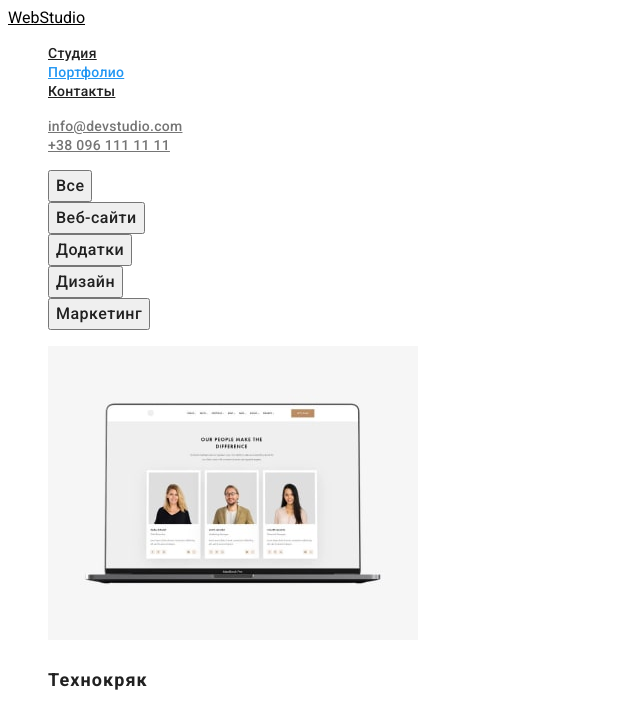
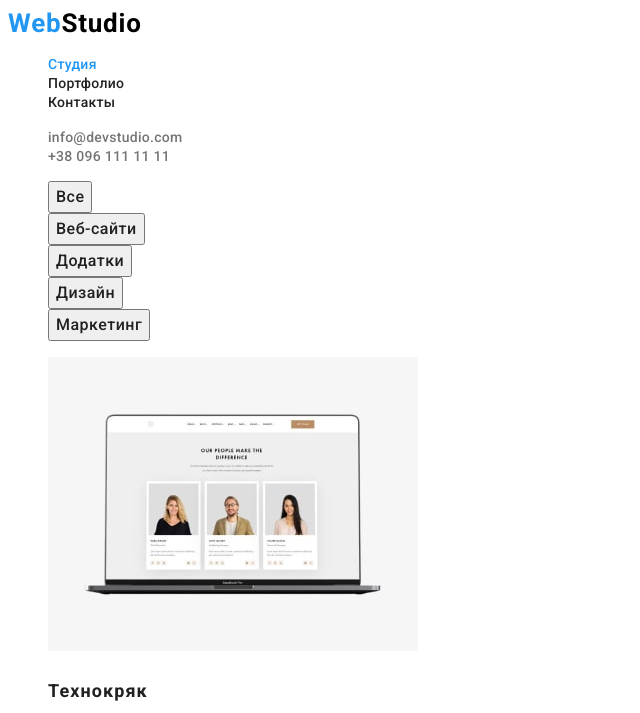
Before and after one commit to BorisPustovyi/goit-markup-homework-02, a plain HTML site: page portfolio.html in a window 1280 px wide. Shown: the top 713 px of the page, without its empty margins (0-640 px from the left). Drawn offline with Linux system fonts and the light colour scheme.

Commit message:
add mentor edits
1. Лого зробіть за макетом
2. Для hero-title приберіть фоновий колір, задайте для секції за макетом
3. hero-button зробіть синьою одразу
4. Для .footer фоновий колір задайте за макетом
5. На сторінці порфтоліо приберіть підкреслення для посилань

```diff
--- a/css/styles.css
+++ b/css/styles.css
@@ -6,6 +6,7 @@
     --wighte-color: #ffffff;
     --background-btn-color:#F5F4FA;
     --contacts-color:rgba(255, 255, 255, 0.6);
+    --hero-and-footer-background-color:#2F303A;
 }
 body {
 	font-family:Roboto, sans-serif;
@@ -14,8 +15,16 @@ body {
 }
 
 .logo {
-	color:var(--black-color);
-}
+color:var(--accent-text-color);
+font-style: normal;
+font-weight: 700;
+font-size: 26px;
+line-height: 1,19;
+letter-spacing: 0.03em;
+text-decoration: none;}
+.header-logo{color:var(--black-color)}
+.footer-logo{color:var(--wighte-color)}
+
 .list {
 	list-style: none;
 }
@@ -64,6 +73,7 @@ letter-spacing: 0.02em;
 /* ------------------------герой-------------------- */
 /* bcg-color для hero-title- демонстр-ный */
 
+.hero{background-color:var(--hero-and-footer-background-color) ;}
 .hero-title{
 font-weight: 900;
 font-size: 44px;
@@ -72,7 +82,7 @@ text-align: center;
 letter-spacing: 0.06em;
 text-transform: uppercase;
 color: var(--wighte-color);
-background-color: aquamarine;}
+;}
 .hero-button
 {
     cursor: pointer;
@@ -84,13 +94,10 @@ background-color: aquamarine;}
     align-items: center;
     text-align: center;
     letter-spacing: 0.06em;
-    color: var(--title-text-color);
-    background-color: var(--background-btn-color-);
-    }
-.hero-button:hover,.hero-button:focus{
     color:var(--wighte-color);
     background-color:var(--accent-text-color);
-}
+    }
+.hero-button:hover,.hero-button:focus{}
 /* -------------------------------------------- */
 .section-title{
 font-weight: 700;
@@ -130,8 +137,8 @@ line-height: 19px;
 }
 /* ----------------------footer-------------------- */
 .footer {
-    background-color: aquamarine;
-/* добавлен демонстрационно */
+    background-color: var(--hero-and-footer-background-color);
+
 }
 .adress-item {
 font-style:normal;
--- a/portfolio.html
+++ b/portfolio.html
@@ -17,16 +17,16 @@
 		<!--шапка с лого-->
 		<header>
 			<nav class="header-nav">
-				<a href="index.html" class="logo">WebStudio</a>
+				<a href="index.html" class="logo">Web<span class="header-logo">Studio</span></a>
 				<ul class="heder-list list">
-					<li class="header-item"><a href="./index.html" class="link">Студия</a></li>
-					<li class="header-item"><a href="./portfolio.html" class="link current	">Портфолио</a></li>
-					<li class="header-item"><a href="" class="link">Контакты</a></li>
+					<li class="header-item"><a href="./index.html" class="link current deco">Студия</a></li>
+					<li class="header-item"><a href="./portfolio.html" class="link deco">Портфолио</a></li>
+					<li class="header-item"><a href="" class="link deco">Контакты</a></li>
 				</ul>
-			</nav>
-			<ul class="nav-adress list">
-				<li class="nav-adress-item"><a href="mailto:info@devstudio.com" class="header-mail">info@devstudio.com</a></li>
-				<li class="nav-adress-item"><a href="tel:+380961111111" class="header-tel">+38 096 111 11 11</a></li>
+				</nav>
+				<ul class="nav-adress list">
+				<li class="nav-adress-item"><a href="mailto:info@devstudio.com" class="header-mail deco">info@devstudio.com</a></li>
+				<li class="nav-adress-item"><a href="tel:+380961111111" class="header-tel deco">+38 096 111 11 11</a></li>
 			</ul>
 		</header>
 		<main>
@@ -90,7 +90,7 @@
 			</section>
 		</main>
 		<footer class="footer">
-			<a href="index.html" class="logo">WebStudio</a>
+			<a href="index.html" class="logo">Web<span class="footer-logo">Studio</span></a>
 			<address class="contacts">
 				<ul class="adress-list list">
 					<li class="adress-item ">
```
Also changed, not shown: index.html (+2 -2 lines).
